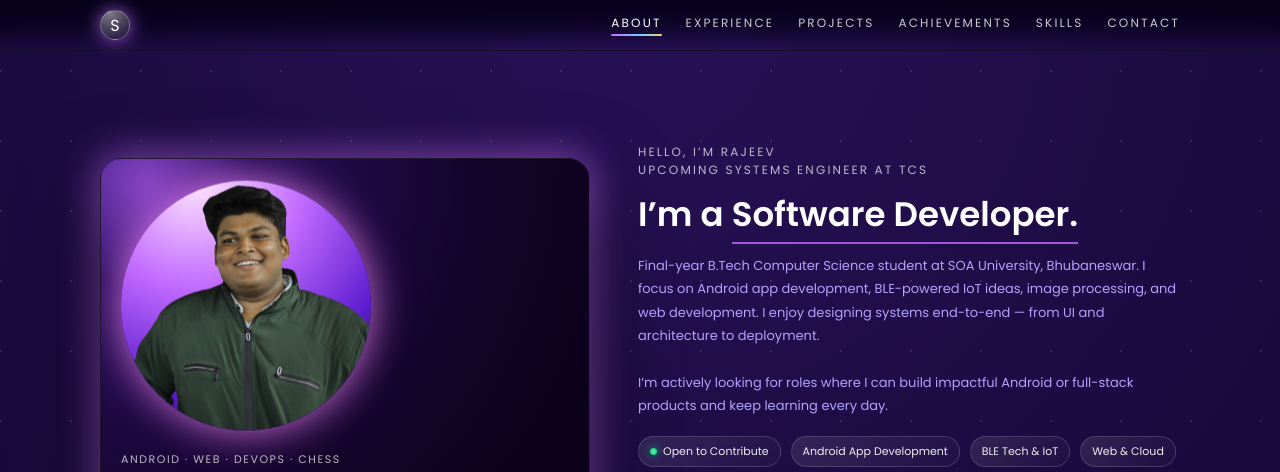
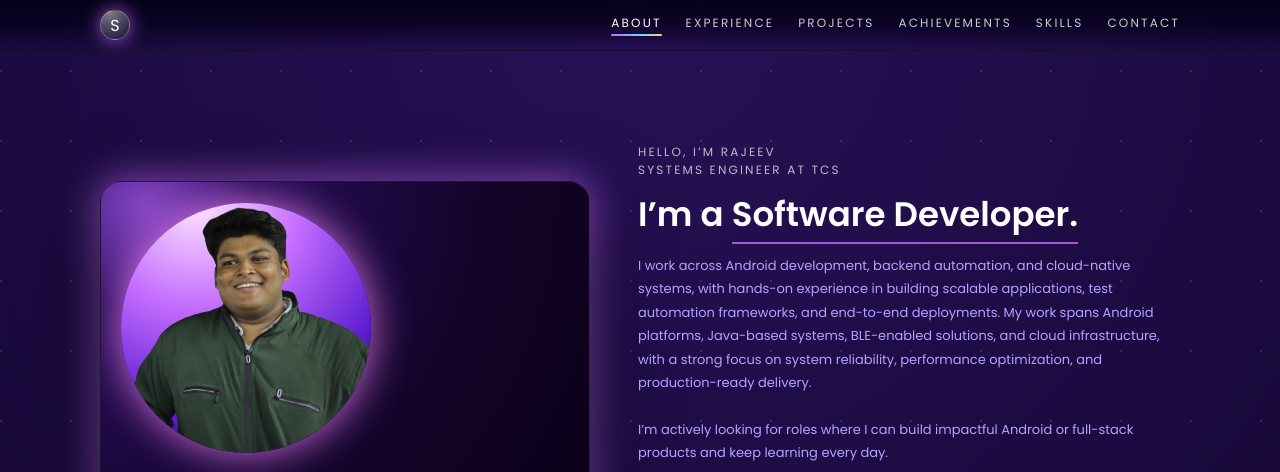
Before and after one commit to yesiamrajeev/NewPortfolio-main, a plain HTML site: page index.html in a window 1280 px wide. Shown: the top 472 px of the page. Drawn offline with Linux system fonts and the light colour scheme.

Commit message:
Revise personal introduction and skills summary
Updated the introduction and skills description for clarity and detail.

```diff
--- a/index.html
+++ b/index.html
@@ -1593,15 +1593,16 @@
         </div>
 
         <div class="hero-main reveal slide-right stagger" data-animate="stagger">
-          <div class="hero-eyebrow">Hello, I&rsquo;m Rajeev <br> Upcoming Systems Engineer at TCS</div>
+          <div class="hero-eyebrow">Hello, I&rsquo;m Rajeev <br>Systems Engineer at TCS</div>
           <h1 class="hero-title">
             I&rsquo;m a <span>Software Developer.</span>
           </h1>
           <p class="hero-body">
-            Final-year B.Tech Computer Science student at SOA University, Bhubaneswar.
-            I focus on Android app development, BLE-powered IoT ideas, image processing,
-            and web development. I enjoy designing systems end-to-end &mdash; from UI and
-            architecture to deployment.
+           I work across Android development, backend automation, and cloud-native systems,
+            with hands-on experience in building scalable applications, test automation
+            frameworks, and end-to-end deployments. My work spans Android platforms, Java-based
+            systems, BLE-enabled solutions, and cloud infrastructure, with a strong focus on system
+            reliability, performance optimization, and production-ready delivery.
             <br /><br />
             I&rsquo;m actively looking for roles where I can build impactful Android or
             full-stack products and keep learning every day.
```
